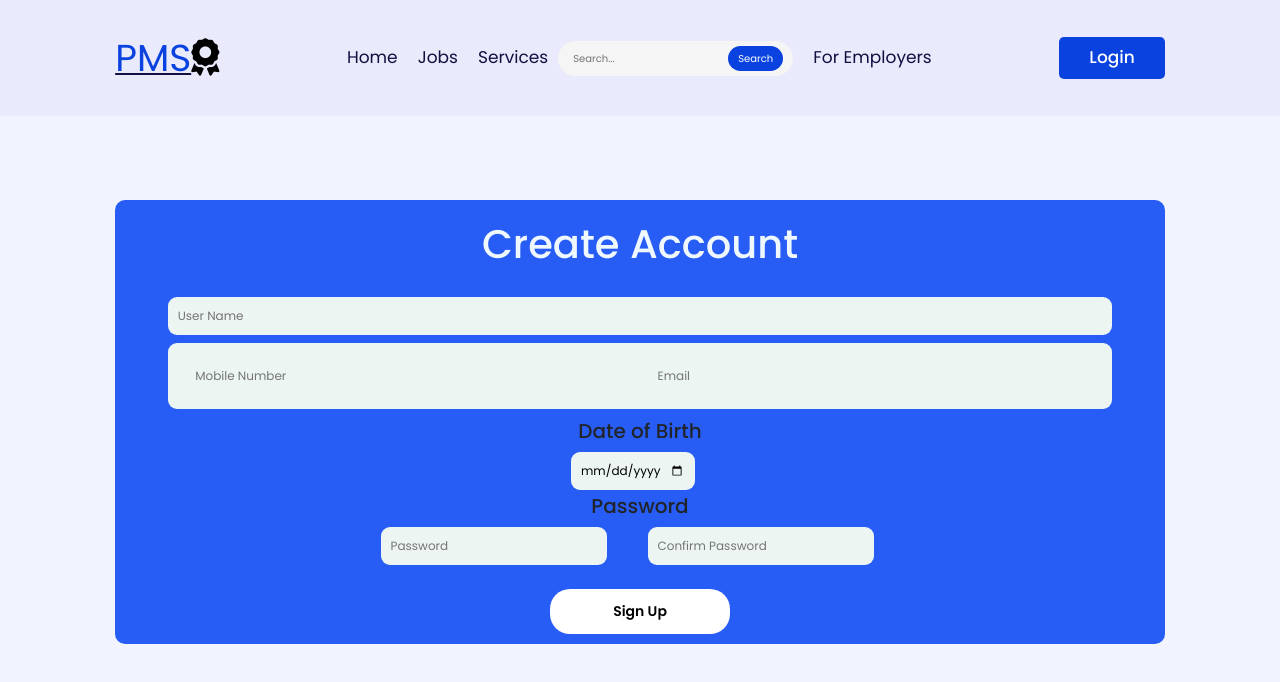
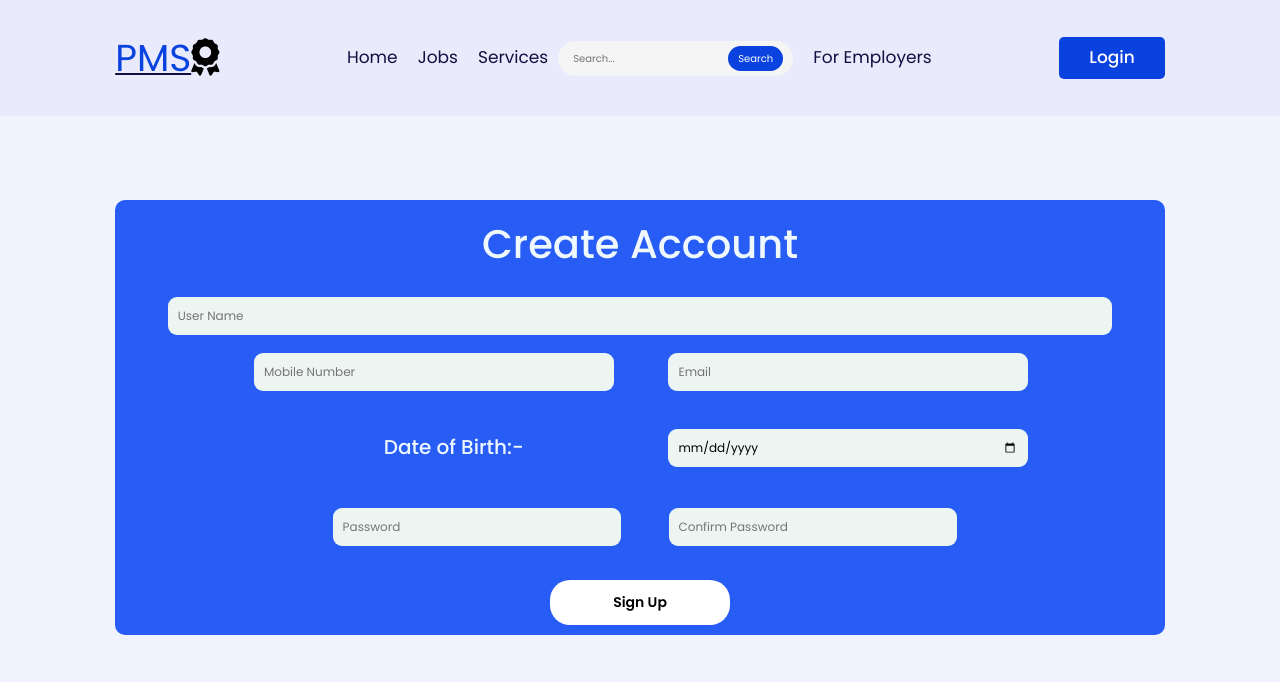
Before and after one commit to jaydipnemade/pmsystem, a React (Create React App) app: page /UserRegistration in a window 1280 px wide. Shown: the top 682 px of the page. Built offline with nearby package versions, Linux system fonts and the light colour scheme.

Commit message:
log and regist

```diff
--- a/src/component/UserLogin/Userlogin.js
+++ b/src/component/UserLogin/Userlogin.js
@@ -5,7 +5,7 @@ import Col from "react-bootstrap/Col";
 import Form from "react-bootstrap/Form";
 import Row from "react-bootstrap/Row";
 import axios from "axios";
-import "./UserLogin.css";
+import "./Userlogin.css";
 import React, { Component } from "react";
 const api = axios.create({
   baseURL: "http://localhost:8080/api/v1/",
--- a/src/component/UserRegistration/UserRegistration.css
+++ b/src/component/UserRegistration/UserRegistration.css
@@ -78,6 +78,14 @@ section {
   padding: 2rem;
 }
 
+.form_container h2 {
+  font-size: 20px;
+  margin-top: 0;
+  justify-content: center !important;
+  color: aliceblue;
+  padding: 1rem;
+}
+
 .uinput {
   outline: none;
   border: none;
@@ -88,8 +96,36 @@ section {
   margin: 4px 0 ;
   font-size: 12px;
 
+  justify-content: center;
 }
+.input1 {
+  /* outline: none; */
+  /* border: none; */
+  width:95%;
+  padding: 10px ;
+  padding-left: 10%;
+  padding-right: 6%;
+  /* border-radius: 9px; */
 
+  /* margin: 4px 0 ; */
+  font-size: 12px;
+
+
+}
+.input2 {
+  /* outline: none; */
+  /* border: none; */
+  width:80%;
+  padding: 10px ;
+  padding-left: 10%;
+  padding-right: 6%;
+  /* border-radius: 9px; */
+
+  /* margin: 4px 0 ; */
+  font-size: 12px;
+
+
+}
 .error_msg {
   /* width: 370px; */
   padding: 15px;
--- a/src/component/UserRegistration/UserRegistration.js
+++ b/src/component/UserRegistration/UserRegistration.js
@@ -185,7 +185,7 @@ const UserRegistration = () => {
               required
               className="uinput"
             />
-            <Row className="mb-3 uinput" style={{margin: "4px 0;"}}>
+            <Row className="mb-3 input1" style={{ margin: "4px 0;" }}>
               <Form.Group as={Col} controlId="formGridCity">
                 <input
                   type="text"
@@ -210,10 +210,16 @@ const UserRegistration = () => {
                 />
               </Form.Group>
             </Row>
+
+            <Row className="mb-3 input1" style={{ margin: "4px 0;" }}>
+              <Form.Group as={Col} controlId="formGridCity">
+                <center>
                   <label htmlFor="dob">
-              <h2>Date of Birth</h2>
+                    <h2>Date of Birth:-</h2>
                   </label>
-            <Row>
+                </center>
+              </Form.Group>
+              <Form.Group as={Col} controlId="formGridCity">
                 <input
                   type="date"
                   id="dob"
@@ -223,11 +229,10 @@ const UserRegistration = () => {
                   required
                   className="uinput"
                 />
+              </Form.Group>
             </Row>
-            <label htmlFor="password">
-              <h2>Password</h2>
-            </label>
-            <Row className="mb-3 ">
+            <label htmlFor="password">{/* <h2>Password</h2> */}</label>
+            <Row className="mb-3 input2">
               <Form.Group as={Col} controlId="formGridCity">
                 <input
                   type="password"
```
Lines whose indentation alone changed are shown as unchanged.
